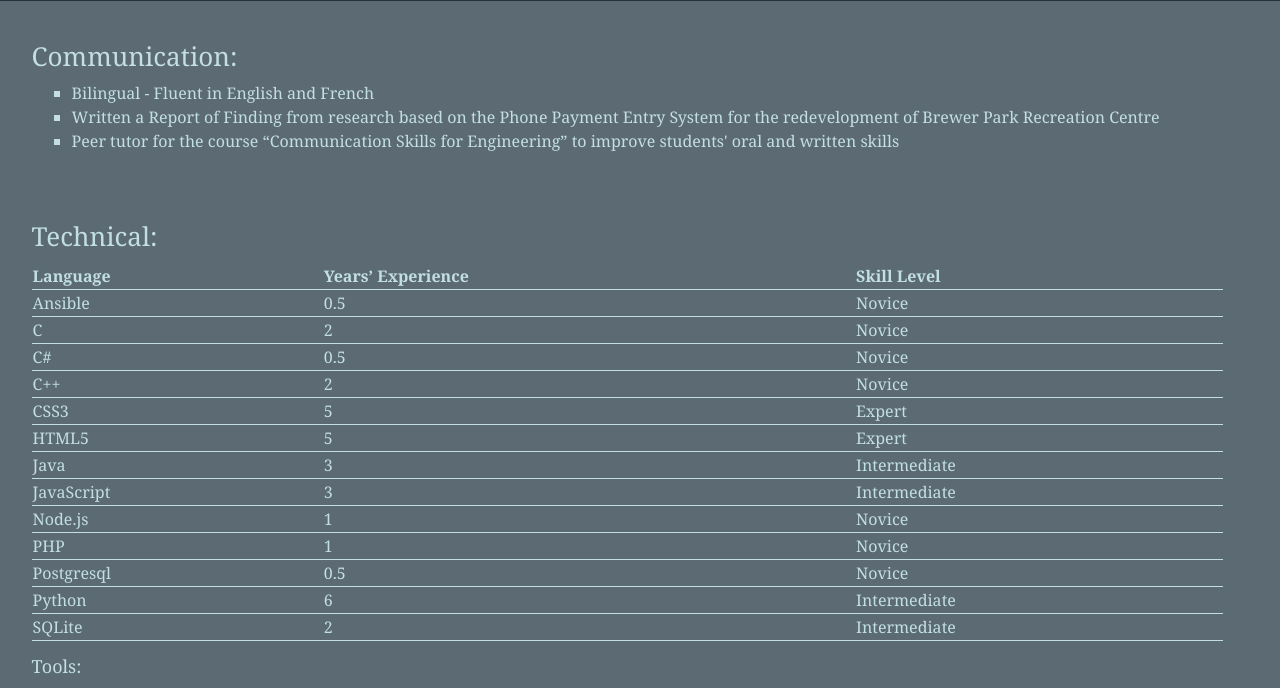
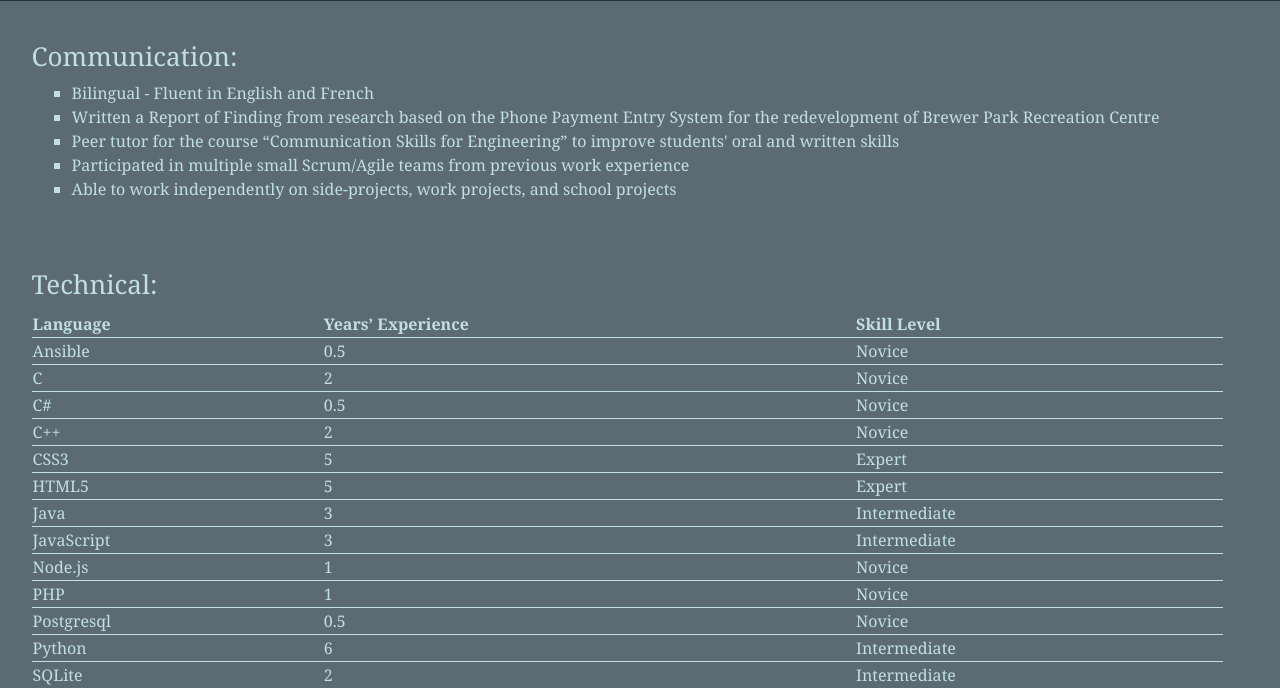
Before and after one commit to Weebian/personal_website, a Flask app: page /skill in a window 1280 px wide. Shown: the part 816-1504 px from the top of the page. Run offline with Flask 2, Linux system fonts and the light colour scheme; data comes from the database, SQL or seed files in the repository; some libraries are stand-ins or nearby versions.

Commit message:
Update to skills

```diff
--- a/app/templates/skill.html
+++ b/app/templates/skill.html
@@ -6,6 +6,8 @@
     <li>Bilingual - Fluent in English and French</li>
     <li>Written a Report of Finding from research based on the Phone Payment Entry System for the redevelopment of Brewer Park Recreation Centre</li>
     <li>Peer tutor for the course “Communication Skills for Engineering” to improve students' oral and written skills</li>
+    <li>Participated in multiple small Scrum/Agile teams from previous work experience</li>
+    <li>Able to work independently on side-projects, work projects, and school projects</li>
 </ul>
 </section>
 <section class="content">
```
